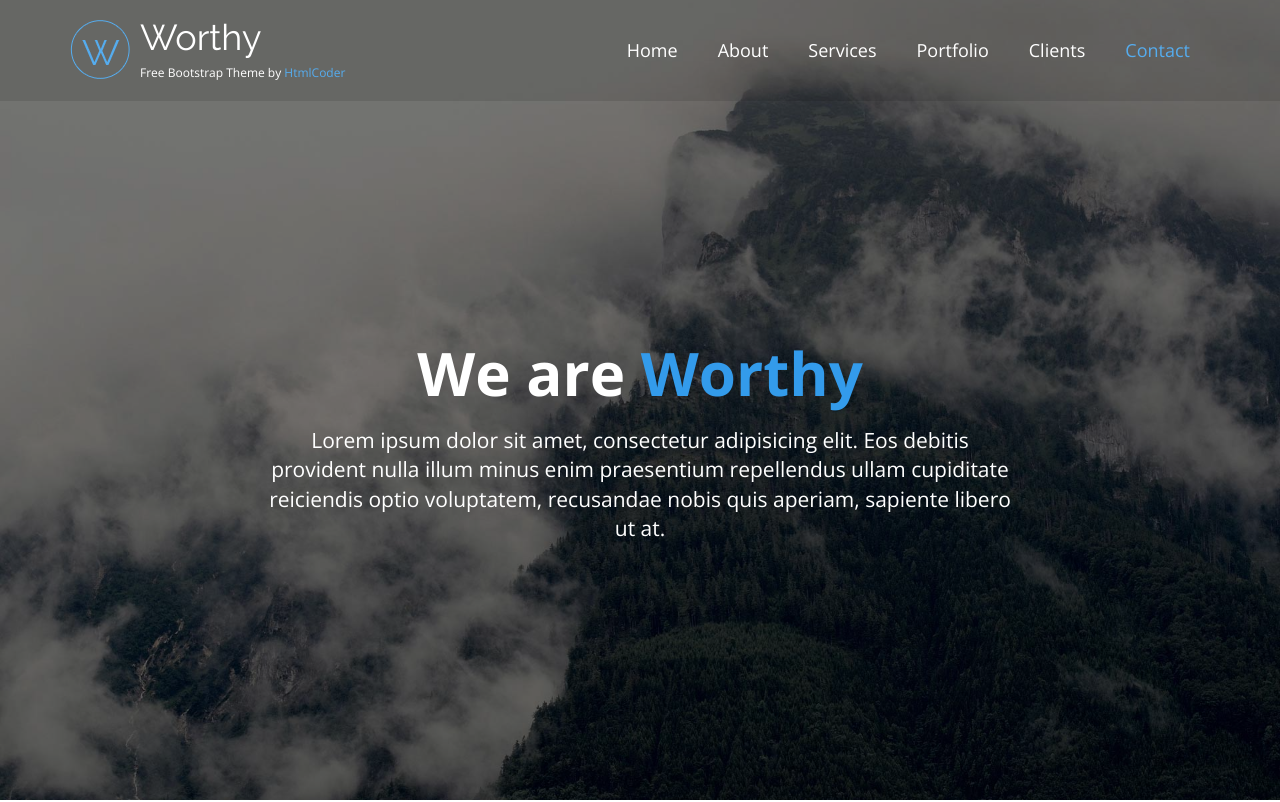
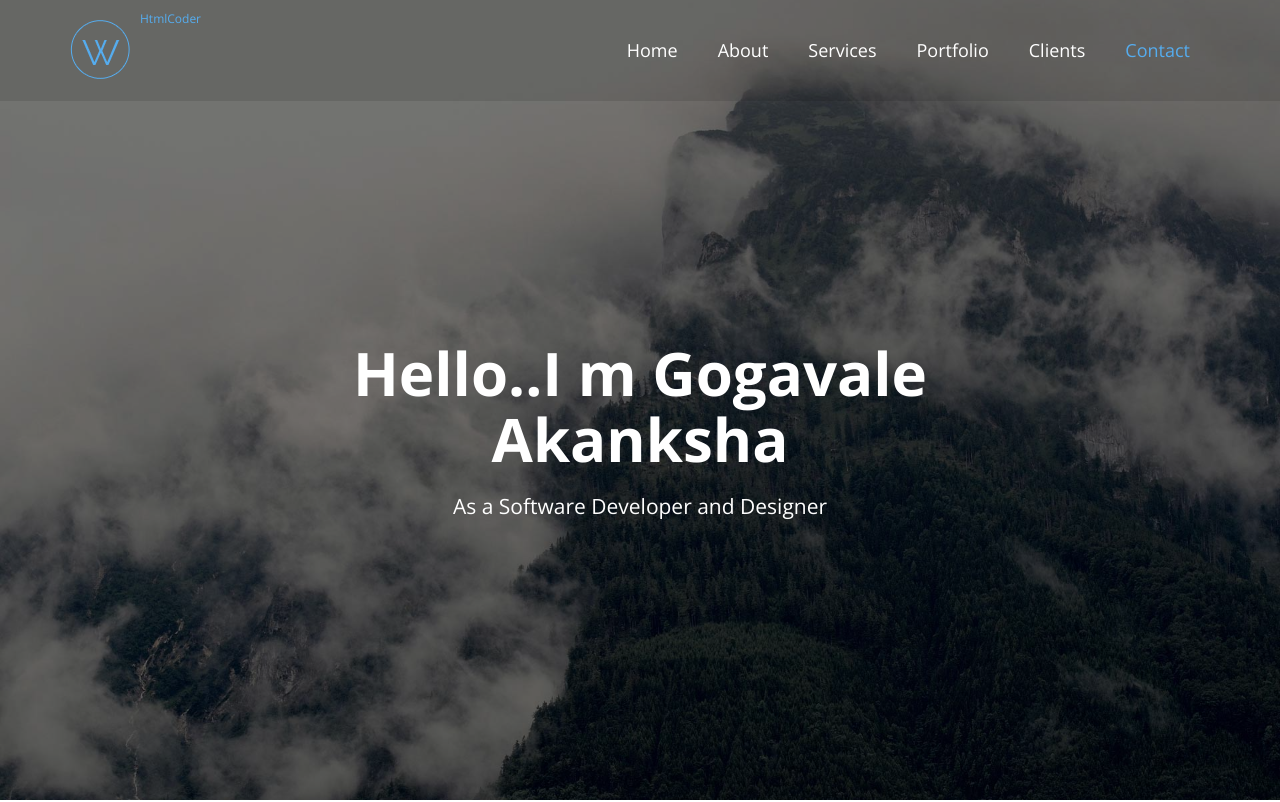
Before and after one commit to akankshagogavale17/akankshagogavale17.github.io, a plain HTML site: page index.html in a window 1280 px wide. Shown: the top 802 px of the page. Drawn offline with nearby package versions, Linux system fonts and the light colour scheme.

Commit message:
file edit

```diff
--- a/index.html
+++ b/index.html
@@ -5,7 +5,7 @@
 <!--<![endif]-->
 	<head>
 		<meta charset="utf-8">
-		<title>Worthy | Free Powerful Theme by HtmlCoder</title>
+		<title>RESUME</title>
 		<meta name="description" content="Worthy a Bootstrap-based, Responsive HTML5 Template">
 		<meta name="author" content="htmlcoder.me">
 
@@ -58,8 +58,8 @@
 
 							<!-- name-and-slogan -->
 							<div class="site-name-and-slogan smooth-scroll">
-								<div class="site-name"><a href="#banner">Worthy</a></div>
-								<div class="site-slogan">Free Bootstrap Theme by <a target="_blank" href="http://htmlcoder.me">HtmlCoder</a></div>
+								<div class="site-name"><a href="#banner"></a></div>
+								<div class="site-slogan"><a target="_blank" href="http://htmlcoder.me">HtmlCoder</a></div>
 							</div>
 
 						</div>
@@ -127,8 +127,8 @@
 				<div class="container">
 					<div class="row">
 						<div class="col-md-8 col-md-offset-2 object-non-visible" data-animation-effect="fadeIn">
-							<h1 class="text-center">We are <span>Worthy</span></h1>
-							<p class="lead text-center">Lorem ipsum dolor sit amet, consectetur adipisicing elit. Eos debitis provident nulla illum minus enim praesentium repellendus ullam cupiditate reiciendis optio voluptatem, recusandae nobis quis aperiam, sapiente libero ut at.</p>
+							<h1 class="text-center">Hello..I m Gogavale Akanksha</span></h1>
+							<p class="lead text-center">As a Software Developer and Designer</p>
 						</div>
 					</div>
 				</div>
```
